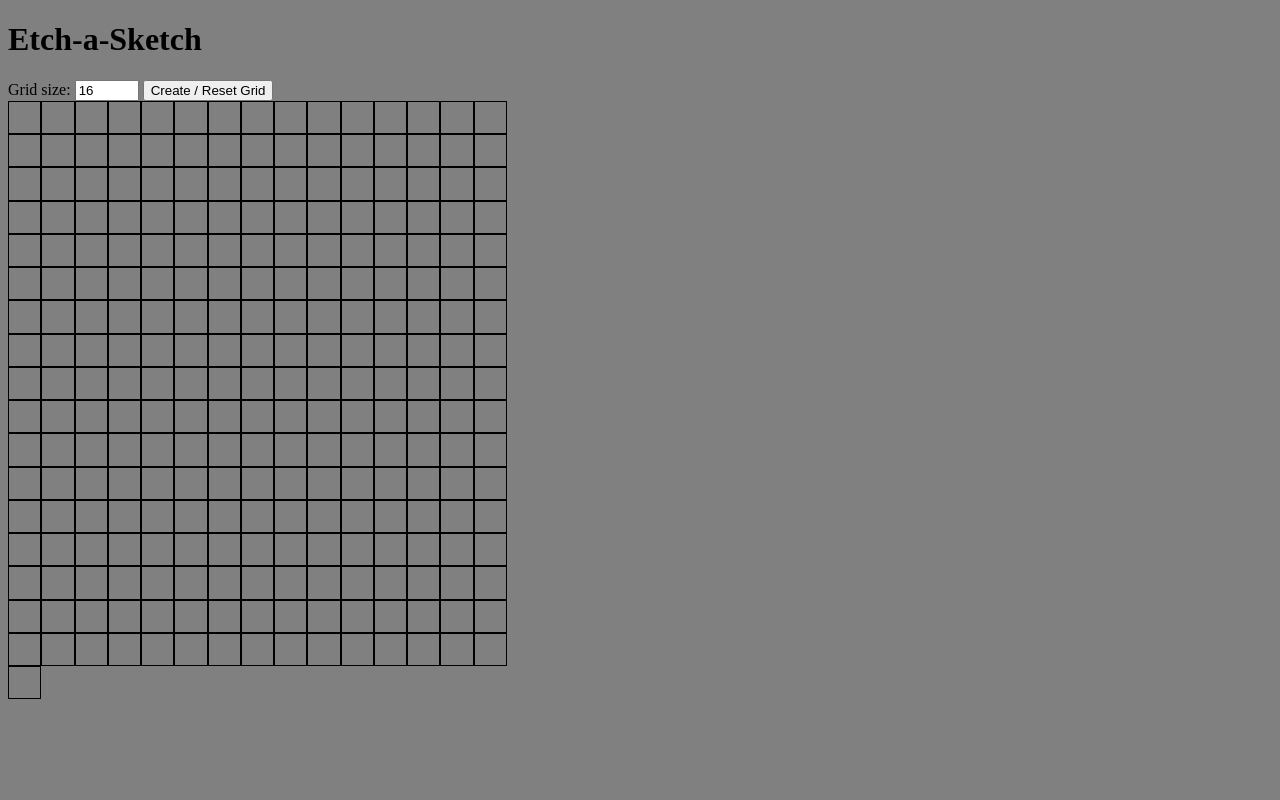
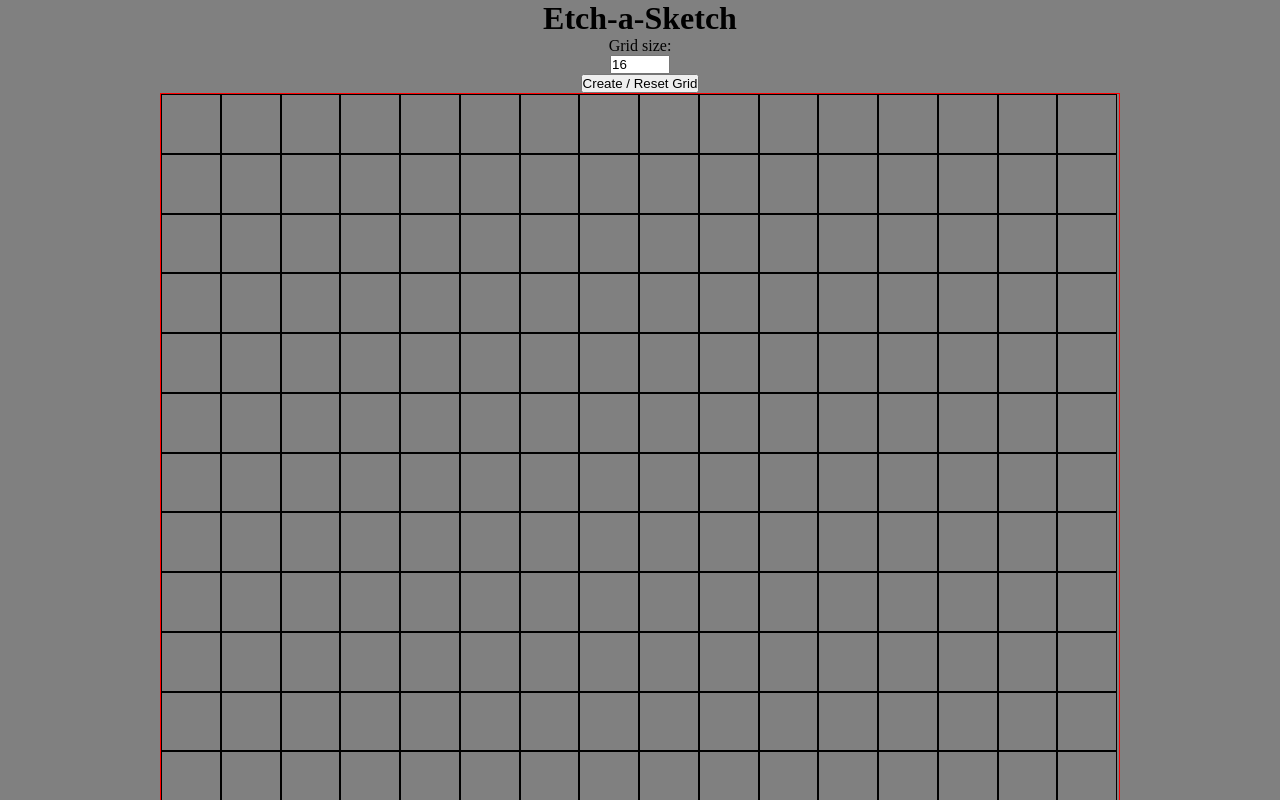
Before and after one commit to McVerizonPresident/TOP-etch-a-sketch, a plain HTML site: page index.html in a window 1280 px wide. Both pictures are taken after a click on the button "Create / Reset Grid". Shown: the top 800 px of the page. Drawn offline with Linux system fonts and the light colour scheme.

Commit message:
Fixed scaling of squares in the main div, issue caused by border-box and border. Added necessary flex css properties

```diff
--- a/script.js
+++ b/script.js
@@ -3,16 +3,27 @@ const resizeGrid = document.querySelector('#resize-grid');
 const container = document.querySelector('#container');
 
 
+
 function gridCreator () {
+
+
     container.innerHTML = "";
     const userInput = Number(gridSize.value);
+
+    if (userInput > 100) {
+        return;
+    }
+
+    const squareSize = (container.clientWidth - 2) / userInput;
+
     for (let i = 0; i < userInput * userInput; i++) {
     const square = document.createElement('div');
-    const squareSize = container.clientWidth / userInput;
-    square.style.width = `${squareSize}px`
-    square.style.height = `${squareSize}px`
+
+    square.style.width = `${squareSize}px`;
+    square.style.height = `${squareSize}px`;
     square.classList.add('square');
-    container.appendChild(square)
+    container.appendChild(square);
+
 }
 }
 
--- a/styles.css
+++ b/styles.css
@@ -1,18 +1,39 @@
 #container {
     display: flex;
     flex-wrap: wrap;
-    height: 500px;
-    width: 500px;
+    align-content: flex-start;
+    height: 960px;
+    width: 960px;
     flex-shrink: 0;
     box-sizing: border-box;
+    border: 1px solid red;
+}
+
+* {
+    margin: 0;
+    padding: 0;
 }
 
 .square {
-
+    box-sizing: border-box;
     border: 1px solid black;
+    flex: 0 0 auto;
+    margin: 0;
+    padding: 0;
 
 }
 
 body {
     background-color: gray;
+    margin: 0;
+    display: flex;
+    flex-direction: column;
+    align-items: center;
+    min-height: 100vh;
 }
+
+main {
+    display: flex;
+    flex-direction: column;
+    align-items: center;
+}
```
